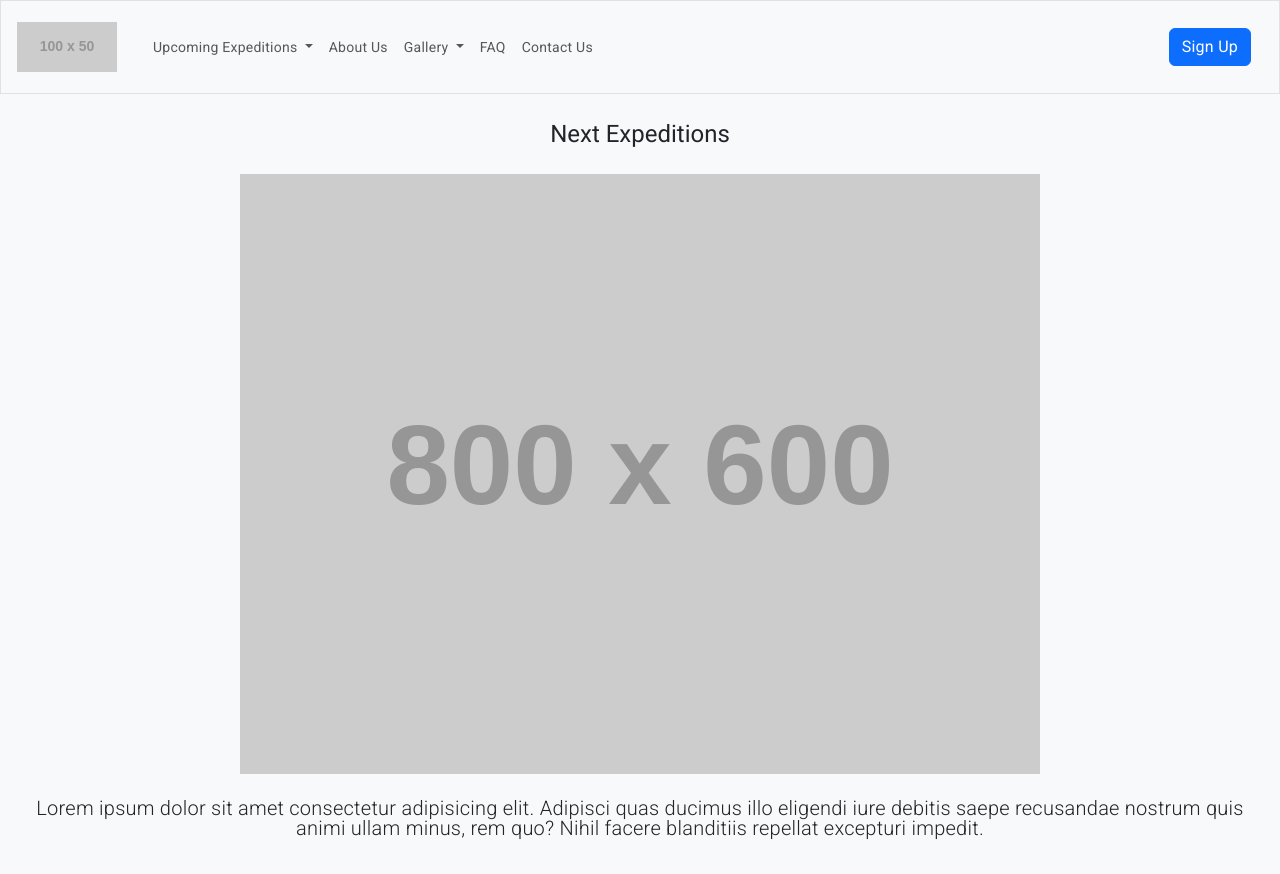
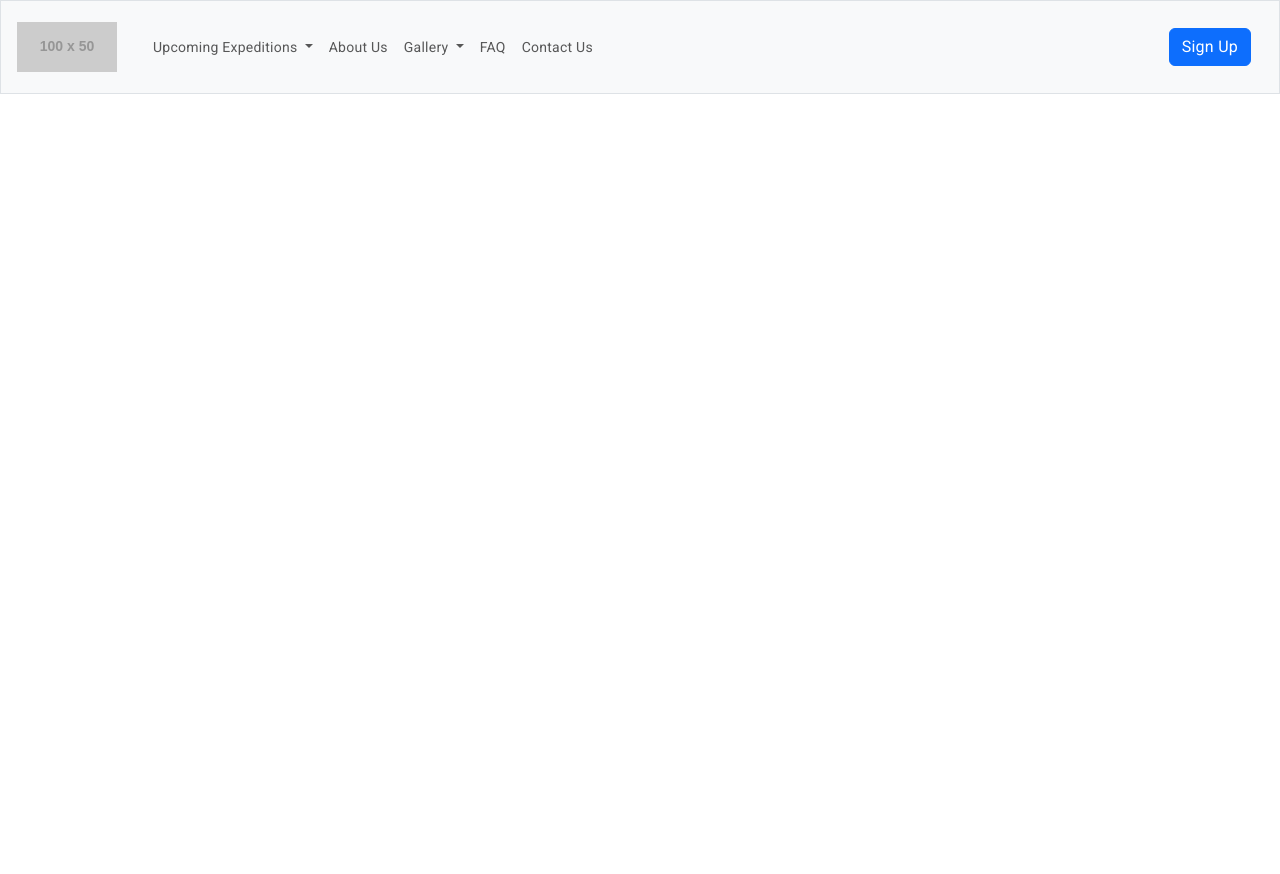
Before and after one commit to ttobollik/AlterEgoAdventures, an Angular app: page / in a window 1280 px wide. After the commit the page ends 800 px from the top, so only its background shows below. Built offline with nearby package versions, Linux system fonts and the light colour scheme.

Commit message:
Update app.component.html

```diff
--- a/src/app/app.component.html
+++ b/src/app/app.component.html
@@ -1,2 +1,2 @@
 <app-navbar></app-navbar>
-<app-hero></app-hero>
+<router-outlet></router-outlet>
```
